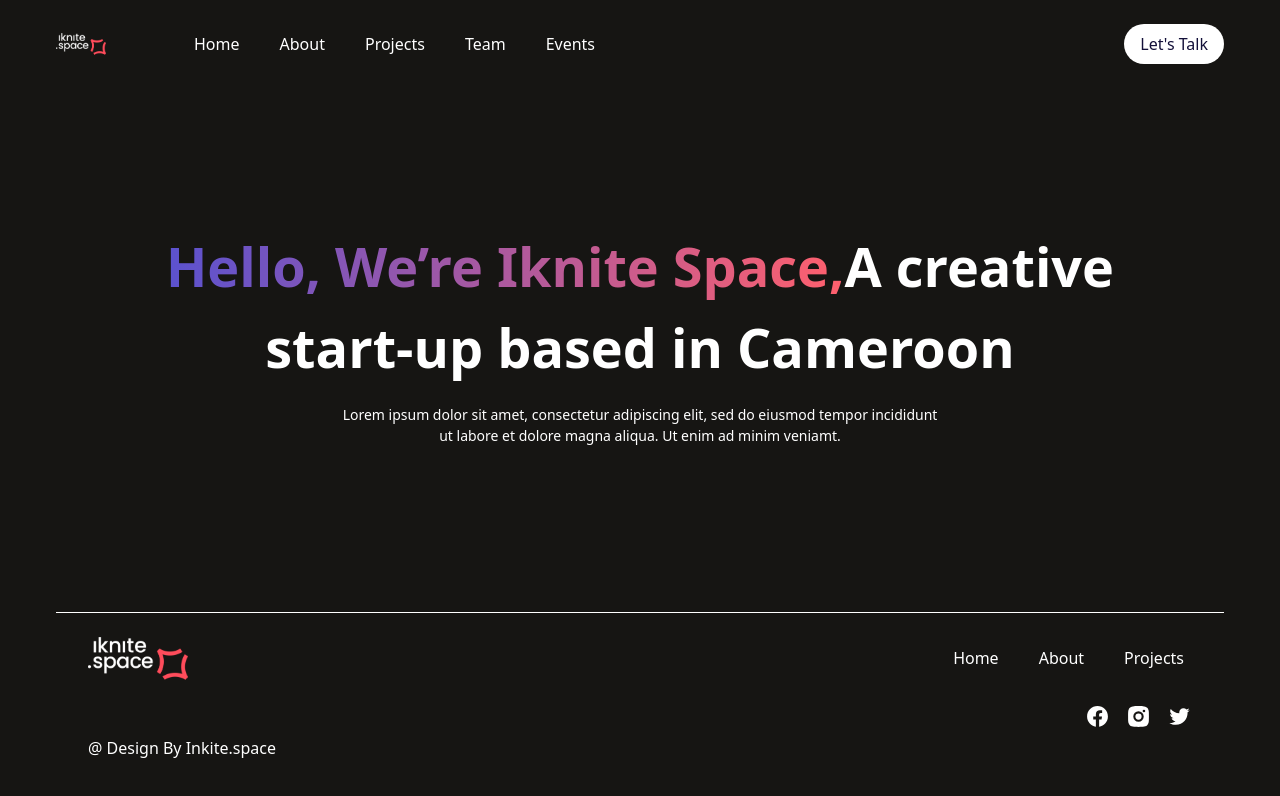
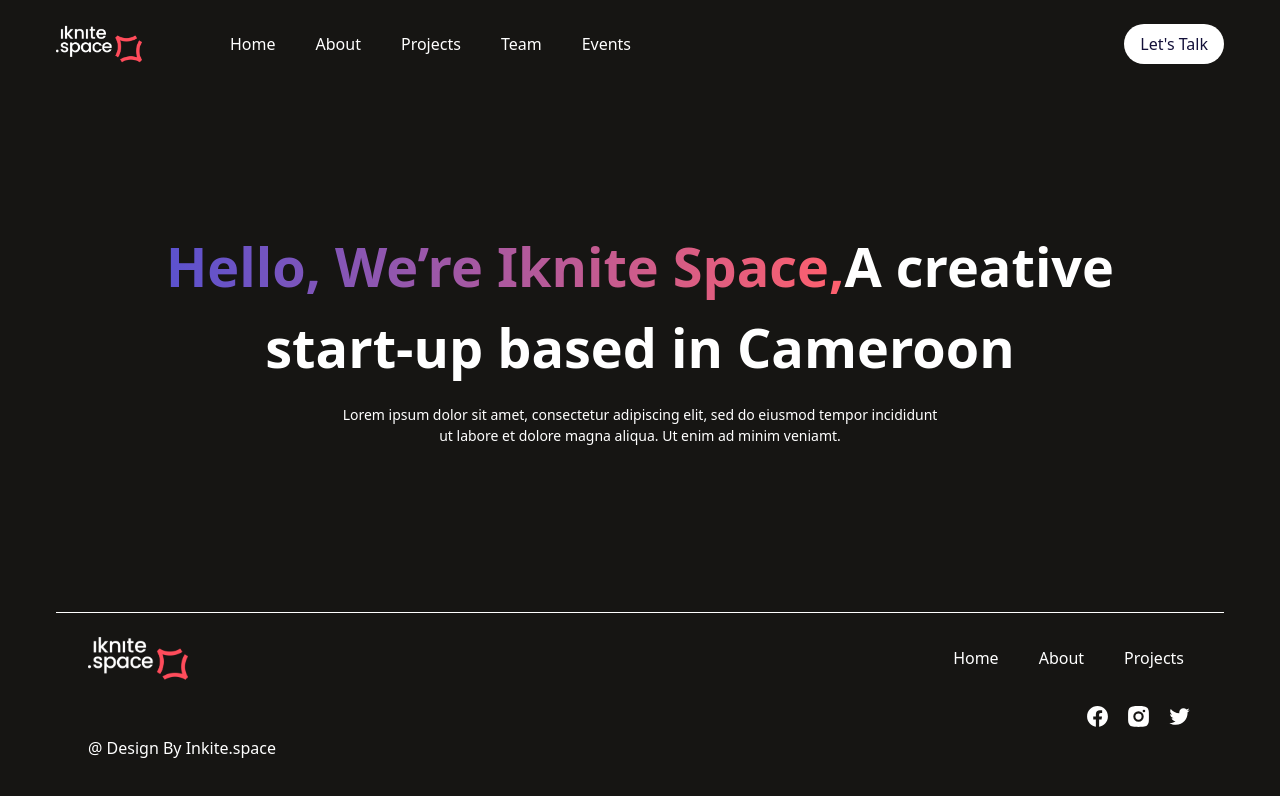
Before and after one commit to Ed-Gah/iknite-portfolio, a Next.js app: page /home in a window 1280 px wide. Shown: the top 796 px of the page. Built offline with nearby package versions, Linux system fonts and the light colour scheme; a web font is replaced by a local one.

Commit message:
added dimension of logo (#28)

```diff
--- a/components/Navbar/Navbar.tsx
+++ b/components/Navbar/Navbar.tsx
@@ -27,7 +27,7 @@ export default function Navbar() {
     <div className="flex px-4 h-[88px] py-6 justify-between items-center max-w-[1200px] mx-auto ">
       <div className="flex">
         <div className="pr-20 flex-shrink-0 ">
-          <Image src={logo} height={50} width={50} alt="..." />
+          <Image src={logo} height={78} width={86} alt="..." />
         </div>
         <div className="hidden w-full flex-grow md:flex lg:w-auto items-center lg:space-x-4">
           <ul className="flex items-center text-white justify-center font-medium flex-row gap-6 text-[16px]">
```
